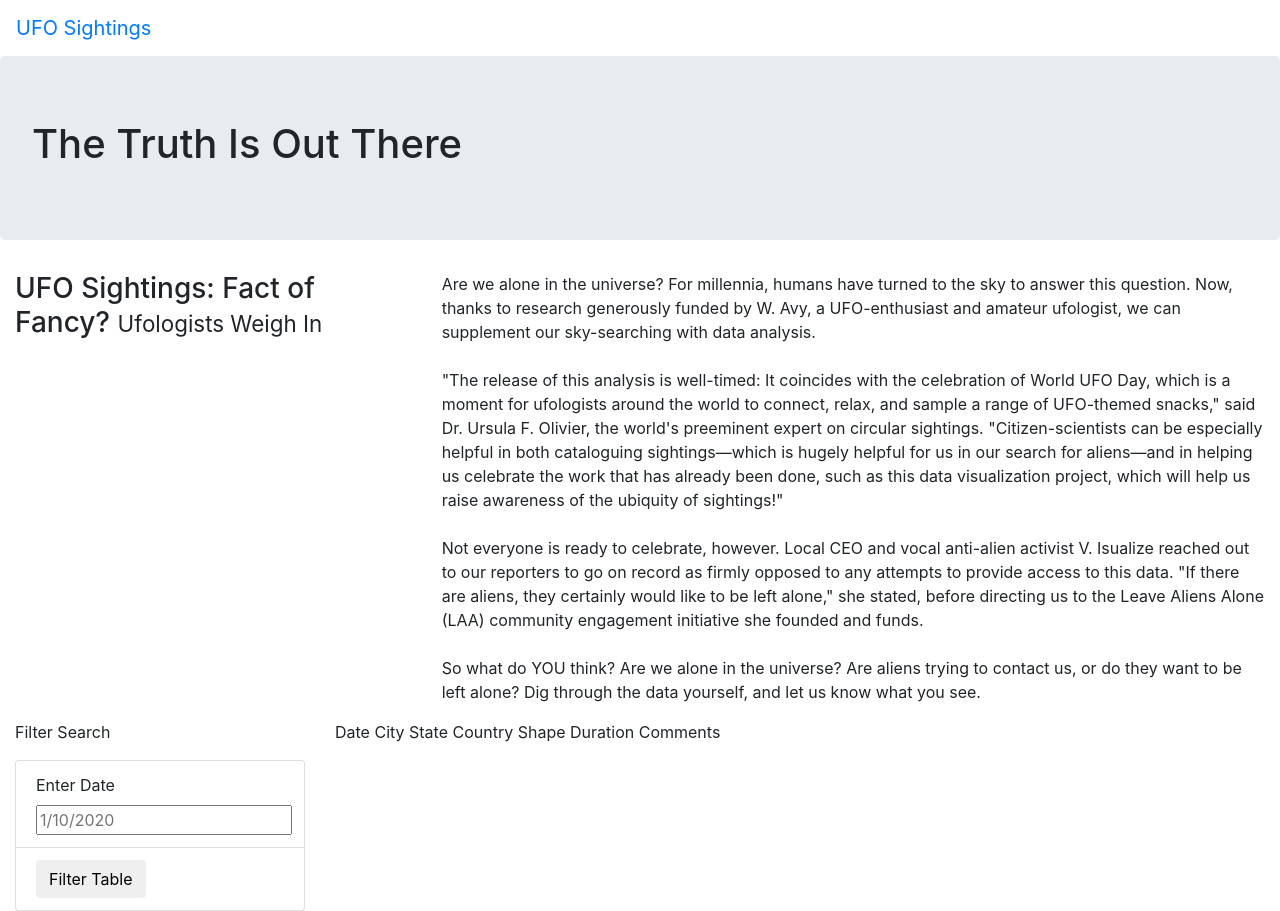
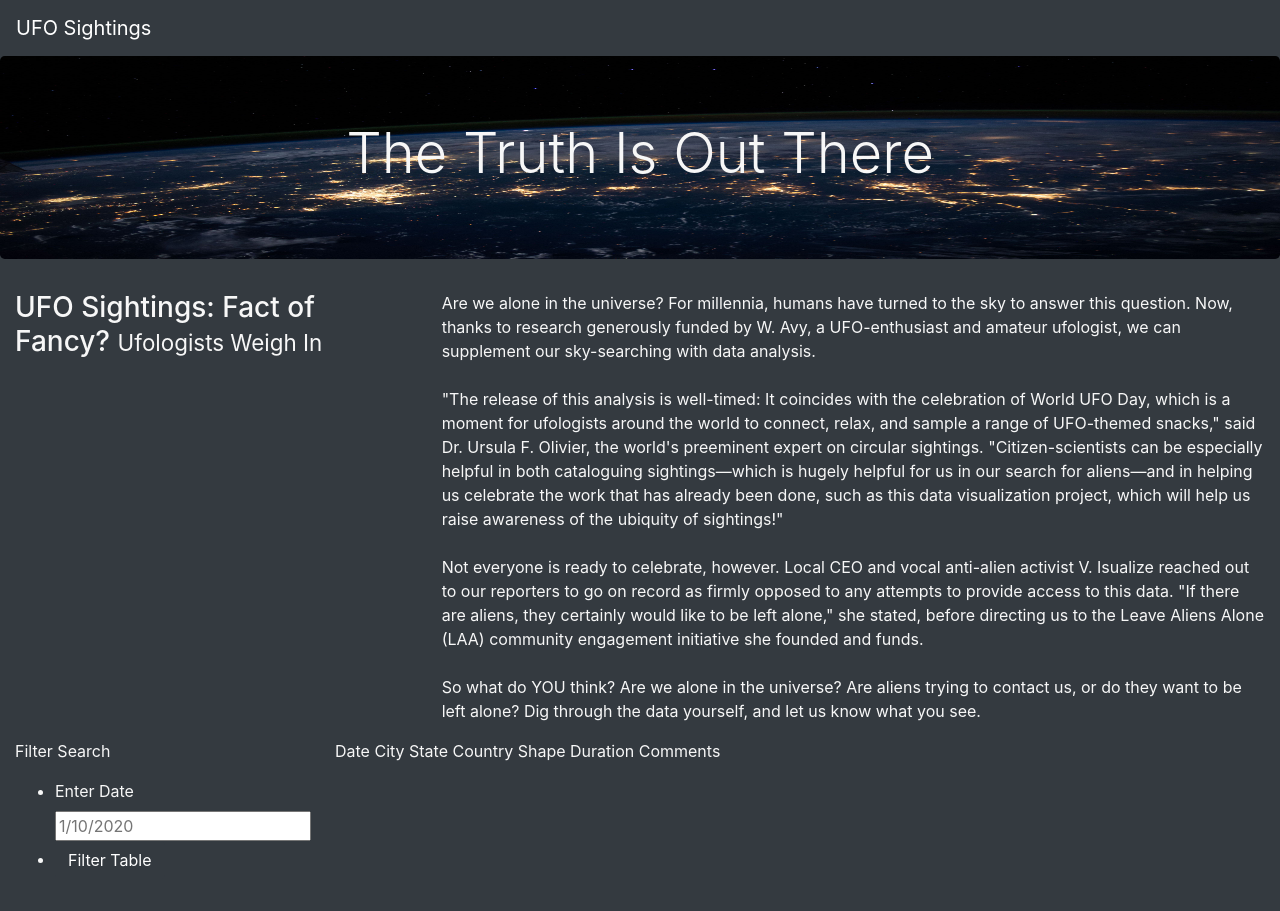
Before and after one commit to BrianForth/UFOs, a plain HTML site: page index.html in a window 1280 px wide. Drawn offline with nearby package versions, Linux system fonts and the light colour scheme.

Commit message:
Moved assets to proper folders.

```diff
--- a/index.html
+++ b/index.html
@@ -14,14 +14,14 @@
     <link rel="stylesheet" href="static/css/style.css">
 
 </head>
-<body>
+<body class="bg-dark">
     <div class="wrapper">
-       <nav class="navbar navbar-expand-lg">
+       <nav class="navbar navbar-dark bg-dark navbar-expand-lg">
            <a class="navbar-brand" href="index.html">UFO Sightings</a>
        </nav>
     </div>
     <div class="jumbotron">
-        <h1>The Truth Is Out There</h1>
+        <h1 class="display-4">The Truth Is Out There</h1>
     </div>
     <div class="container-fluid">
         <div class="row">
@@ -39,15 +39,15 @@
     <div class="container-fluid">
         <div class="row">
             <div class="col-md-3">
-               <form>
+               <form class="bg-dark">
                    <p>Filter Search</p>
-                   <ul class ="list-group">
-                    <li class="list-group-item">
+                   <ul class="bg-dark">
+                    <li class="bg-dark">
                         <label for="date">Enter Date</label>
                         <input type="text" placeholder="1/10/2020" id=datetime />
                     </li>
-                    <li class="list-group-item">
-                        <button id="filter-btn" type="button" class="btn btn-default">Filter Table</button>
+                    <li class="bg-dark">
+                        <button id="filter-btn" type="button" class="btn btn-dark">Filter Table</button>
                     </li>
                 </ul>
                </form>
@@ -70,5 +70,8 @@
             </div>
         </div>
     </div>
+    <script src="https://cdnjs.cloudflare.com/ajax/libs/d3/4.11.0/d3.js"></script>
+    <script src="static/js/data.js"></script>
+    <script src="static/js/app.js"></script>
 </body>
 </html>
--- a/static/css/style.css
+++ b/static/css/style.css
@@ -0,0 +1,9 @@
+body {
+
+    color: #f7f7f7
+}
+.jumbotron {
+    background-image: url("../images/nasa.jpg");
+    background-size: 100% 100%;
+    text-align: center;
+}
```
Also changed, not shown: static/images/nasa.jpg (added), static/js/app.js (renamed from app.js), static/js/data.js (renamed from data.js).
